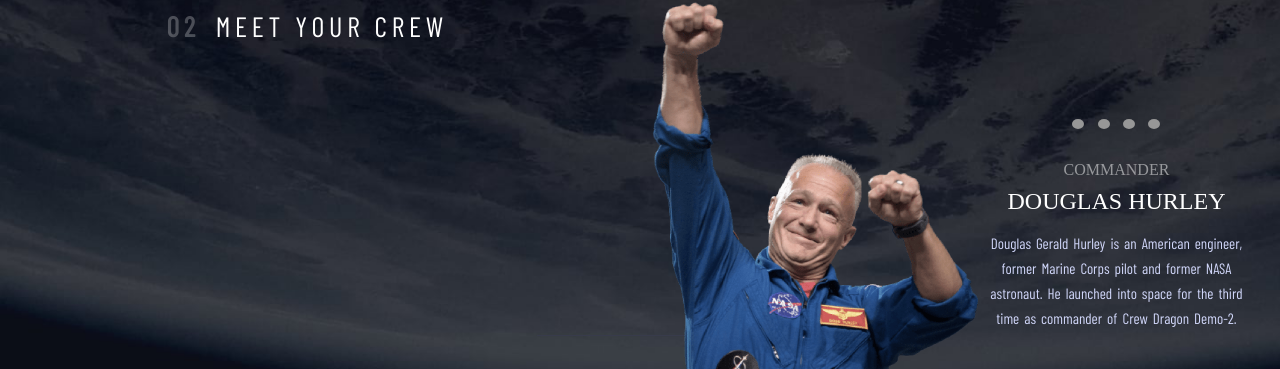
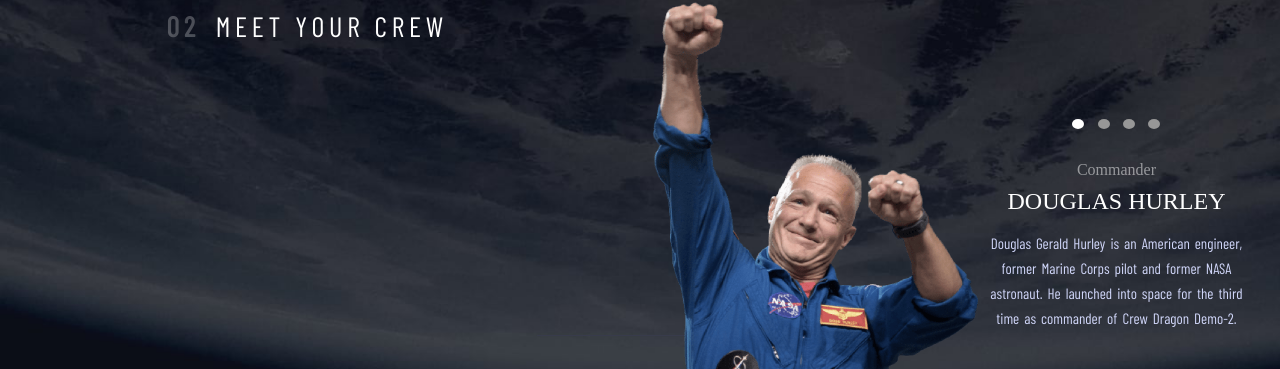
Before and after one commit to the-rabblerouser/SpaceTourism, a Next.js app: page /crew in a window 1280 px wide. Shown: the part 151-520 px from the top of the page. Built offline with nearby package versions, Linux system fonts and the light colour scheme; a web font is replaced by a local one.

Commit message:
Crew page now updates content based on state update

```diff
--- a/components/CrewPage/Crew.styled.ts
+++ b/components/CrewPage/Crew.styled.ts
@@ -160,12 +160,18 @@
 	}
 `;
 
-export const ToggleIcon = styled.button`
+interface ToggleIconTypes {
+	selected: string;
+	crew: string;
+}
+
+export const ToggleIcon = styled.button<ToggleIconTypes>`
 	height: 10px;
 	width: 10px;
 	border-radius: 100%;
 	border: none;
-	background: ${({ theme }) => theme.grey};
+	background: ${({ selected, crew }) =>
+		crew === selected ? '#FFFFFF' : '#979797'};
 	cursor: pointer;
 
 	@media (min-width: 1224px) {
@@ -174,7 +180,7 @@
 
 export const Title = styled.h6`
 	height: 18px;
-	width: 107px;
+	width: 100%;
 	font-family: ${({ theme }) => theme.bellefair};
 	font-style: normal;
 	font-weight: normal;
--- a/pages/crew.tsx
+++ b/pages/crew.tsx
@@ -17,28 +17,32 @@
 	BodyText,
 } from '../components/CrewPage/Crew.styled';
 
-// import data from '../lib/data.json';
+import data from '../lib/data.json';
+
+const nameChange = (name: string) => {
+	const nameSplit = name.split(/(\s+)/);
+	const nameArr = [...nameSplit];
+	const removedSpaces = nameArr.filter((item) => item !== ' ');
+
+	const lowerCase = removedSpaces.map((word) => {
+		return word[0].toLowerCase() + word.slice(1);
+	});
+
+	return `${lowerCase[0]}-${lowerCase[1]}`;
+};
 
 const crew: NextPage = () => {
 	const [selected, setSelected] = useState<string>('Douglas Hurley');
-	const [crew] = useState<string[]>([
+	const [crewMembers] = useState<string[]>([
 		'Douglas Hurley',
 		'Mark Shuttleworth',
 		'Victor Glover',
 		'Anousheh Ansari',
 	]);
 
-	const nameChange = (name: string) => {
-		const nameSplit = name.split(/(\s+)/);
-		const nameArr = [...nameSplit];
-		const removedSpaces = nameArr.filter((item) => item !== ' ');
+	const crewData = data.crew;
 
-		const lowerCase = removedSpaces.map((word) => {
-			return word[0].toLowerCase() + word.slice(1);
-		});
-
-		return `${lowerCase[0]}-${lowerCase[1]}`;
-	};
+	const crewToggle = (crew: string) => setSelected(crew);
 
 	return (
 		<>
@@ -54,18 +58,26 @@
 						</ImgContainer>
 						<TextContainer>
 							<ToggleContainer>
-								<ToggleIcon />
-								<ToggleIcon />
-								<ToggleIcon />
-								<ToggleIcon />
+								{crewMembers.map((crew) => (
+									<ToggleIcon
+										key={crew}
+										selected={selected}
+										crew={crew}
+										onClick={() => crewToggle(crew)}
+									/>
+								))}
 							</ToggleContainer>
-							<Title>COMMANDER</Title>
-							<Name>DOUGLAS HURLEY</Name>
-							<BodyText>
-								Douglas Gerald Hurley is an American engineer, former Marine
-								Corps pilot and former NASA astronaut. He launched into space
-								for the third time as commander of Crew Dragon Demo-2.
-							</BodyText>
+							{crewData.map(({ name, role, bio }) => {
+								if (name === selected) {
+									return (
+										<React.Fragment key={name}>
+											<Title>{role}</Title>
+											<Name>{name}</Name>
+											<BodyText>{bio}</BodyText>
+										</React.Fragment>
+									);
+								}
+							})}
 						</TextContainer>
 					</Container>
 				</main>
```
